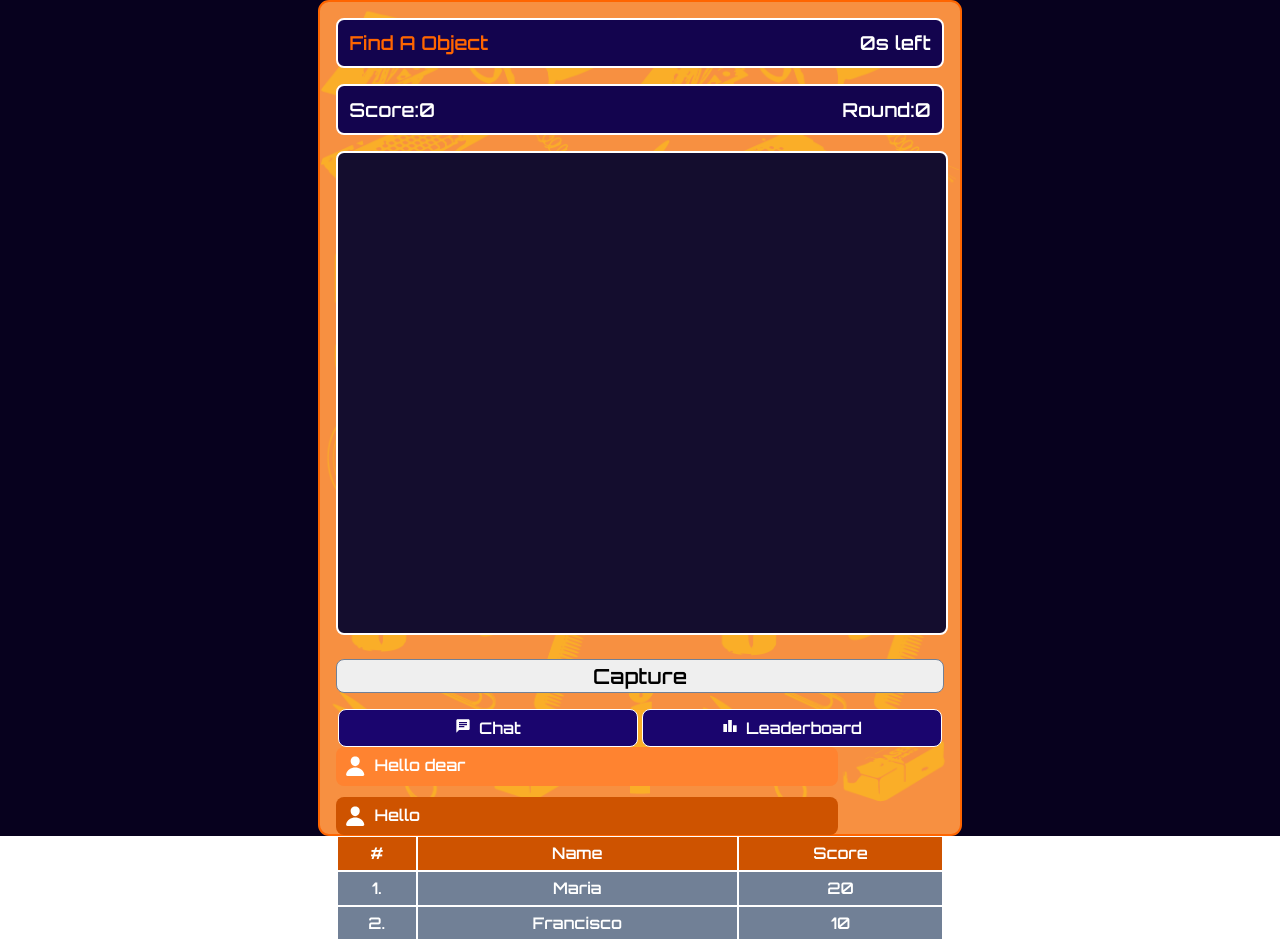
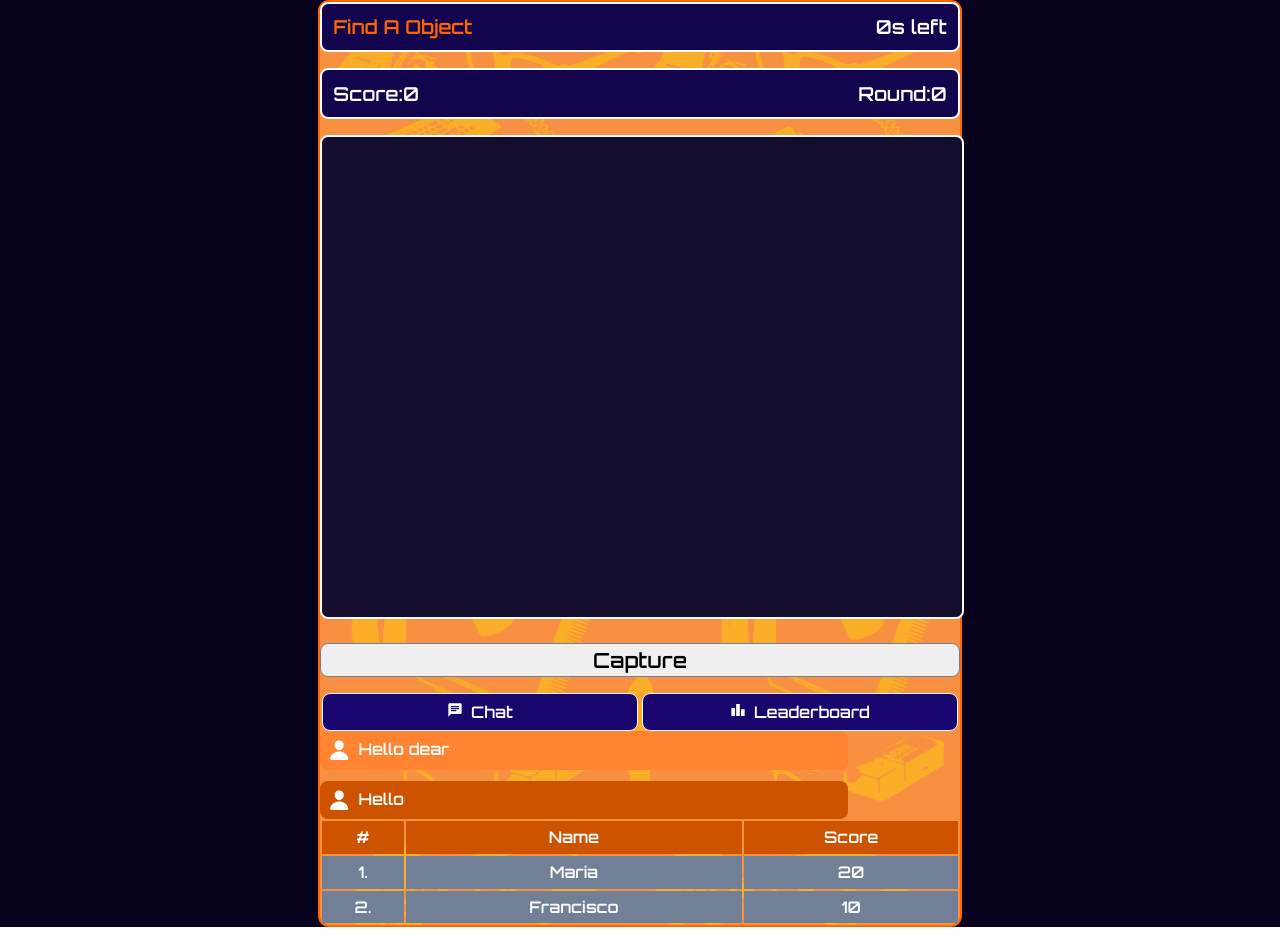
Before and after one commit to 24kaushik/objectHunt-frontend, a React (Vite) app: page /game in a window 1280 px wide. Built offline with nearby package versions, Linux system fonts and the light colour scheme; a web font is replaced by a local one.

Commit message:
game.jsx

```diff
--- a/src/Routes/game.jsx
+++ b/src/Routes/game.jsx
@@ -4,7 +4,7 @@ const game = () => {
   return (
     <div className="start_container">
 
-    <div className="start_data">
+    <div className="game_data">
     <Game/>
     </div>
     </div>
```
